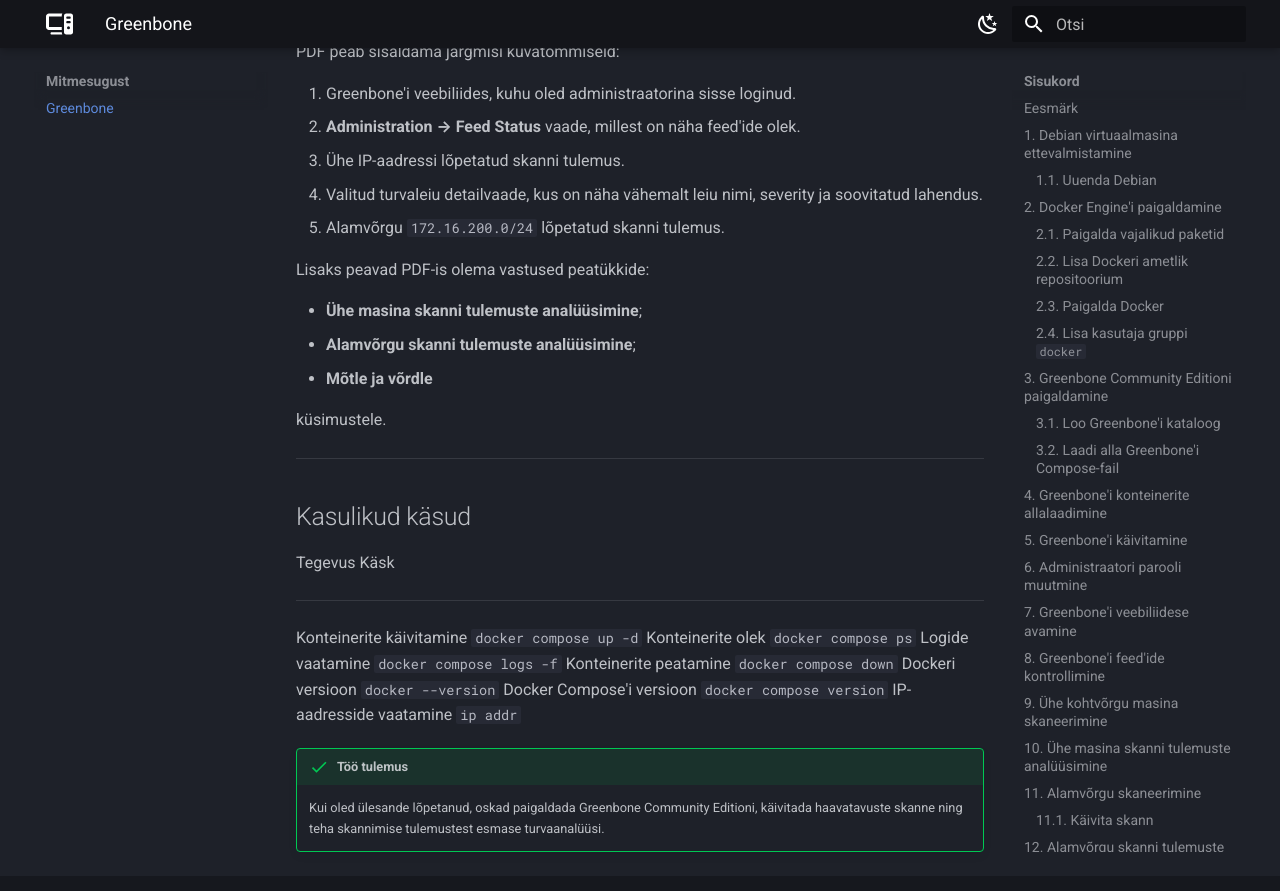
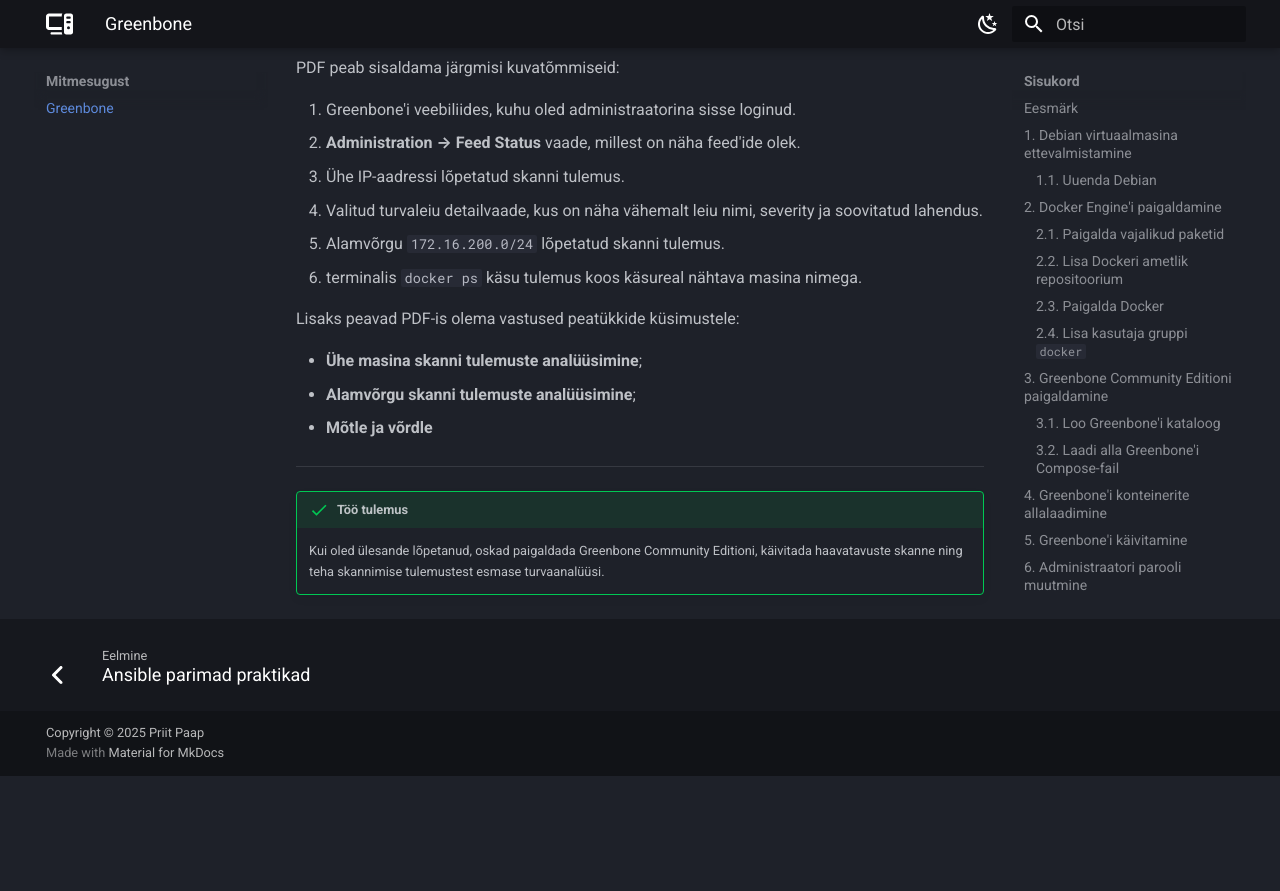
Before and after one commit to priitpaap/priitpaap.github.io, an MkDocs documentation site: the page built from docs/mitmesugust/greenbone.md, in a window 1280 px wide and 900 px high, scrolled down 10207 px. Shown: the top 891 px of the window. Built offline with MkDocs 1.6.1 and Material for MkDocs 9.7.7, drawn with Linux system fonts in a browser that asks for light colours; after the commit the page ends 10983 px from its top, so only the background shows below that; some of the changed text lies outside the part shown.

Commit message:
Uuendatud greenbone.md

```diff
--- a/docs/mitmesugust/greenbone.md
+++ b/docs/mitmesugust/greenbone.md
@@ -466,28 +468,15 @@
 4.  Valitud turvaleiu detailvaade, kus on näha vähemalt leiu nimi,
     severity ja soovitatud lahendus.
 5.  Alamvõrgu `172.16.200.0/24` lõpetatud skanni tulemus.
+6.  terminalis `docker ps` käsu tulemus koos käsureal nähtava masina nimega.
 
-Lisaks peavad PDF-is olema vastused peatükkide:
+Lisaks peavad PDF-is olema vastused peatükkide küsimustele:
 
 -   **Ühe masina skanni tulemuste analüüsimine**;
 -   **Alamvõrgu skanni tulemuste analüüsimine**;
 -   **Mõtle ja võrdle**
 
-küsimustele.
-
 ------------------------------------------------------------------------
-
-## Kasulikud käsud
-
-  Tegevus                     Käsk
-  --------------------------- --------------------------
-  Konteinerite käivitamine    `docker compose up -d`
-  Konteinerite olek           `docker compose ps`
-  Logide vaatamine            `docker compose logs -f`
-  Konteinerite peatamine      `docker compose down`
-  Dockeri versioon            `docker --version`
-  Docker Compose'i versioon   `docker compose version`
-  IP-aadresside vaatamine     `ip addr`
 
 !!! success "Töö tulemus"
     Kui oled ülesande lõpetanud, oskad paigaldada
```
Also changed, not shown: other parts of docs/mitmesugust/greenbone.md (+4 -2 lines).
